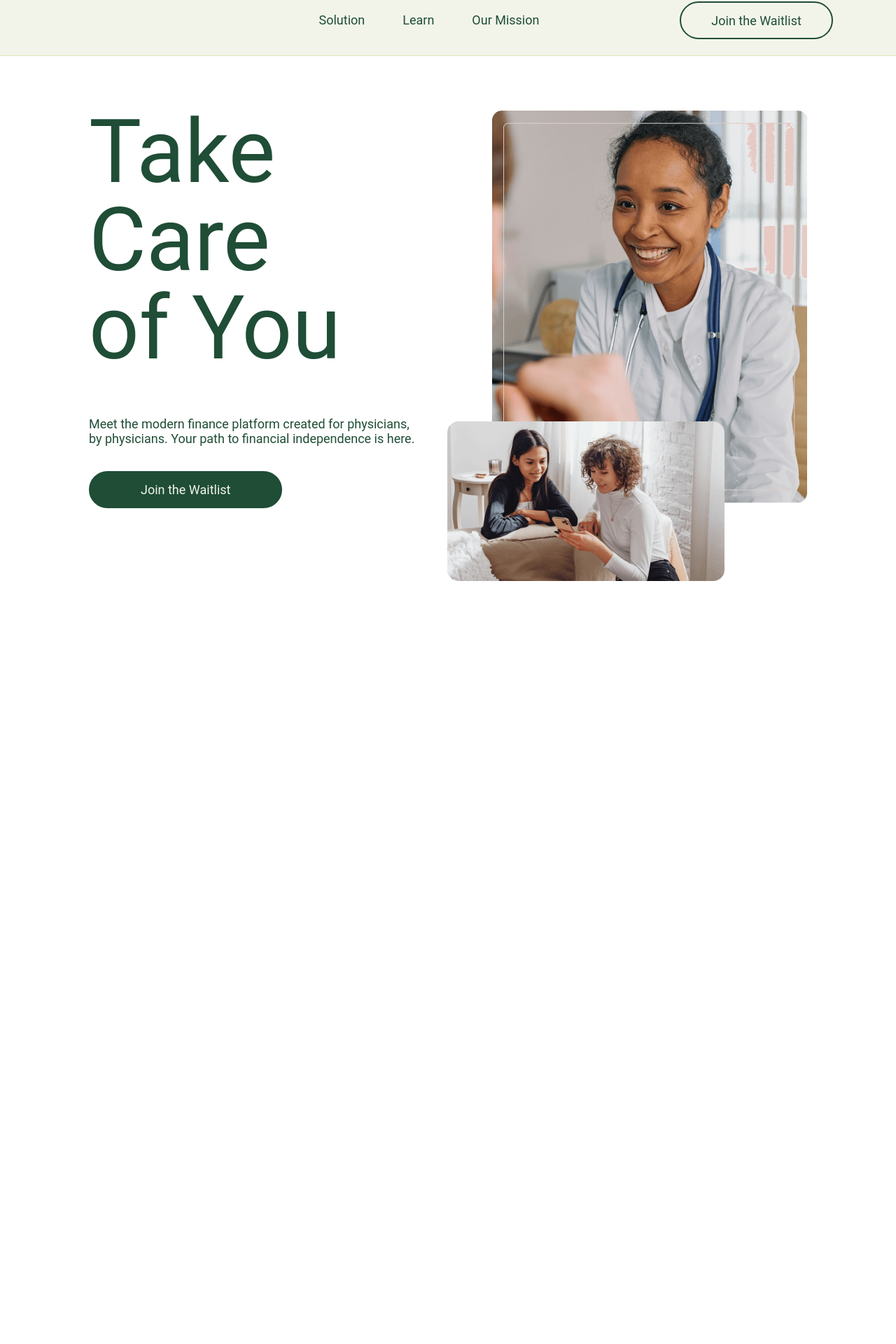
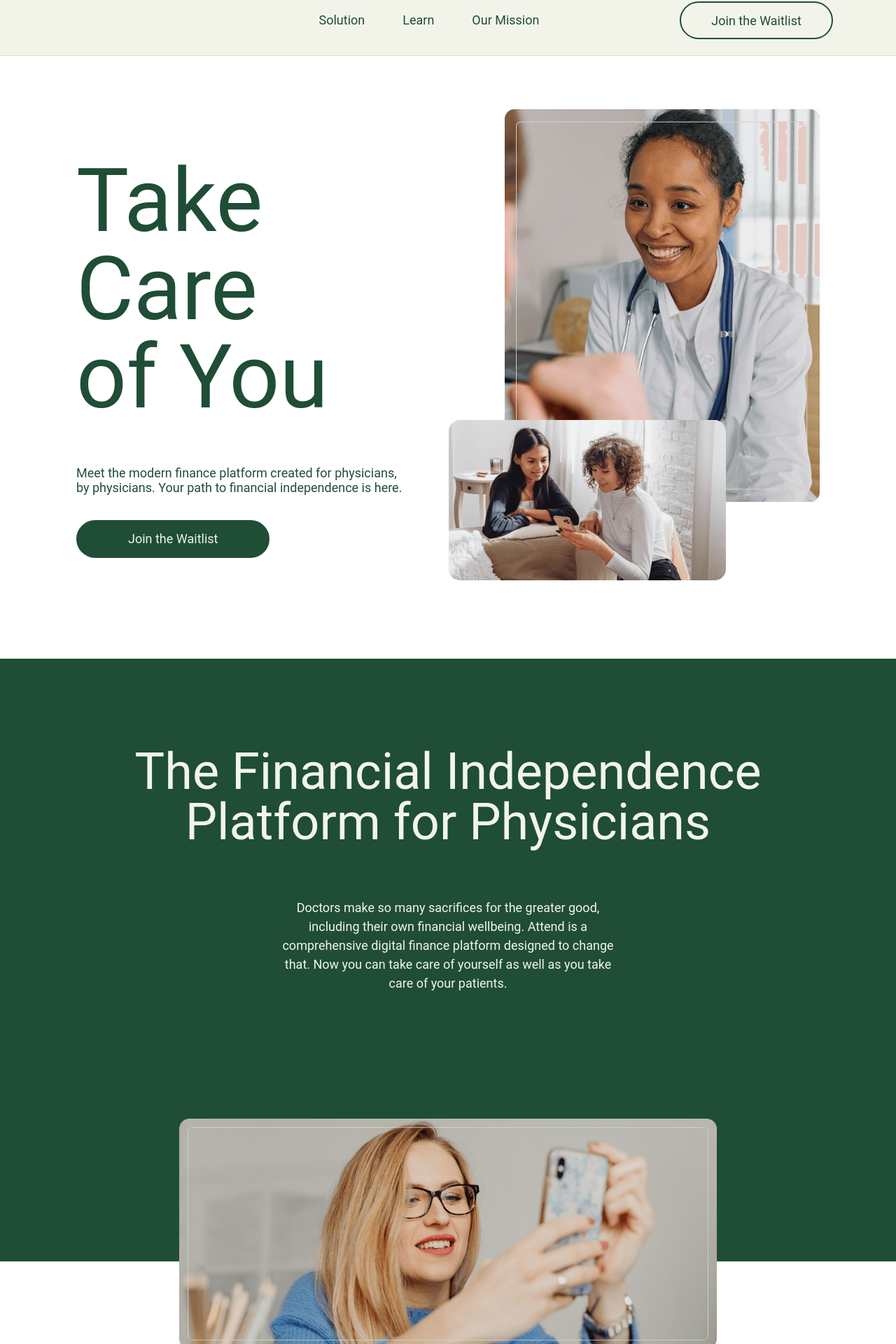
Before and after one commit to Elessar28/practice-clothing-store, a React (Vite) app: page / in a window 1280 px wide. Shown: the part 21-1941 px from the top of the page at 70% size. Before the commit the page ends 855 px from the top, so only its background shows below. Built offline with nearby package versions, Linux system fonts and the light colour scheme.

Commit message:
Заверстал первую зеленую секцию.

```diff
--- a/src/pages/MainPage.tsx
+++ b/src/pages/MainPage.tsx
@@ -1,11 +1,13 @@
 import NavBar from "../widgets/NavBar/NavBar";
 import HeroSection from "../widgets/HeroSection/HeroSection";
+import FirstGreenSection from "../widgets/FIrstGreenSection/FirstGreenSection";
 
 export default function MainPage() {
     return (
         <div>
             <NavBar />
             <HeroSection />
+            <FirstGreenSection />
         </div>
     );
 }
--- a/src/shared/ImageCard/ImageCard.module.css
+++ b/src/shared/ImageCard/ImageCard.module.css
@@ -0,0 +1,2 @@
+.imageCard {
+}
--- /dev/null
+++ b/src/widgets/FIrstGreenSection/FirstGreenSection.module.css
@@ -0,0 +1,38 @@
+.section {
+    font-size: 18px;
+    color: #F2F4EA;
+    display: flex;
+    flex-flow: column wrap;
+    align-items: center;
+    justify-content: center;
+    padding-top: 7em;
+
+    background: linear-gradient(
+        180deg,
+        #1F4D36 0%,
+        #1F4D36 87%,
+        #FFFFFF 73%,
+        #FFFFFF 100%
+    );
+}
+
+.sectionTitle {
+    font-size: 4em;
+    font-weight: 400;
+    margin-bottom: 1em;
+    text-align: center;
+    line-height: 1em;
+}
+
+.sectionText {
+    text-align: center;
+    margin-bottom: 10em;
+    line-height: 1.5em;
+    width: 37%;
+    font-weight: 400;
+
+}
+
+.sectionImage {
+    width: 60%;
+}
--- /dev/null
+++ b/src/widgets/FIrstGreenSection/FirstGreenSection.tsx
@@ -0,0 +1,28 @@
+import styles from './FirstGreenSection.module.css';
+import ImageCard from '../../shared/ImageCard/ImageCard';
+
+import womanImage from '../../app/images/first-section-woman.png';
+
+export default function FirstGreenSection() {
+    return (
+        <section className={styles.section}>
+            <h2 className={styles.sectionTitle}>The Financial Independence<br /> Platform for Physicians</h2>
+            <p className={styles.sectionText}>
+                Doctors make so many sacrifices for the greater good, including their own financial wellbeing.
+                Attend is a comprehensive digital finance platform designed to change that.
+                Now you can take care of yourself as well as you take care of your patients.
+            </p>
+            <div className={styles.sectionImage}>
+                <ImageCard
+                    imageSrc={womanImage}
+                    altText="A woman smiles."
+                    imageWidth={'100%'}
+                />
+            </div>
+            <div className={styles.whiteSection}>
+
+            </div>
+
+        </section>
+    );
+}
--- a/src/widgets/HeroSection/HeroSection.module.css
+++ b/src/widgets/HeroSection/HeroSection.module.css
@@ -1,6 +1,7 @@
-.heroSection {
+.section {
     width: 100%;
-    height: 90vh;
+    /* height: 90vh; */
+    padding-block: 8em;
     background-color: rgb(255, 255, 255);
     color: #1F4D36;
     font-size: 18px;
@@ -8,6 +9,7 @@
     display: flex;
     justify-content: center;
     align-items: center;
+    flex-flow: row wrap;
 
 }
 
@@ -17,17 +19,17 @@
     justify-content: center;
     align-items: flex-start;
     width: 27em;
-    margin-right: 5em;
+    margin-right: 7em;
 }
 
-h1 {
+.sectionTitle {
     font-size: 7em;
     line-height: 1;
     font-weight: 400;
     margin-bottom: 0.5em;
 }
 
-p {
+.sectionSubtitle {
     font-size: 1em;
     margin-bottom: 2em;
 }
@@ -35,11 +37,11 @@ p {
 .right {
     position: relative;
     width: fit-content;
-
+    bottom: 4em;
 }
 
 .overlayImage {
   position: absolute;
   bottom: -7rem;
-  left: -4rem;
+  left: -5rem;
 }
--- a/src/widgets/HeroSection/HeroSection.tsx
+++ b/src/widgets/HeroSection/HeroSection.tsx
@@ -7,10 +7,10 @@ import heroPeopleImage from '../../app/images/hero-people-image.png';
 
 export default function HeroSection() {
     return (
-        <div className={styles.heroSection}>
+        <div className={styles.section}>
             <div className={styles.left}>
-                <h1>Take Care<br /> of You</h1>
-                <p>Meet the modern finance platform created for physicians,<br /> by physicians. Your path to financial independence is here.</p>
+                <h1 className={styles.sectionTitle}>Take Care<br /> of You</h1>
+                <p className={styles.sectionSubtitle}>Meet the modern finance platform created for physicians,<br /> by physicians. Your path to financial independence is here.</p>
                 <Button size='lg' variant='filled'>Join the Waitlist</Button>
             </div>
 
@@ -20,6 +20,7 @@ export default function HeroSection() {
                         imageSrc={heroDoctorImage}
                         altText='A doctor with a stethoscope'
                         imageWidth={'25em'}
+
                     />
                 </div>
                 <div className={styles.overlayImage}>
```
Also changed, not shown: src/app/images/first-section-woman.png (added).
